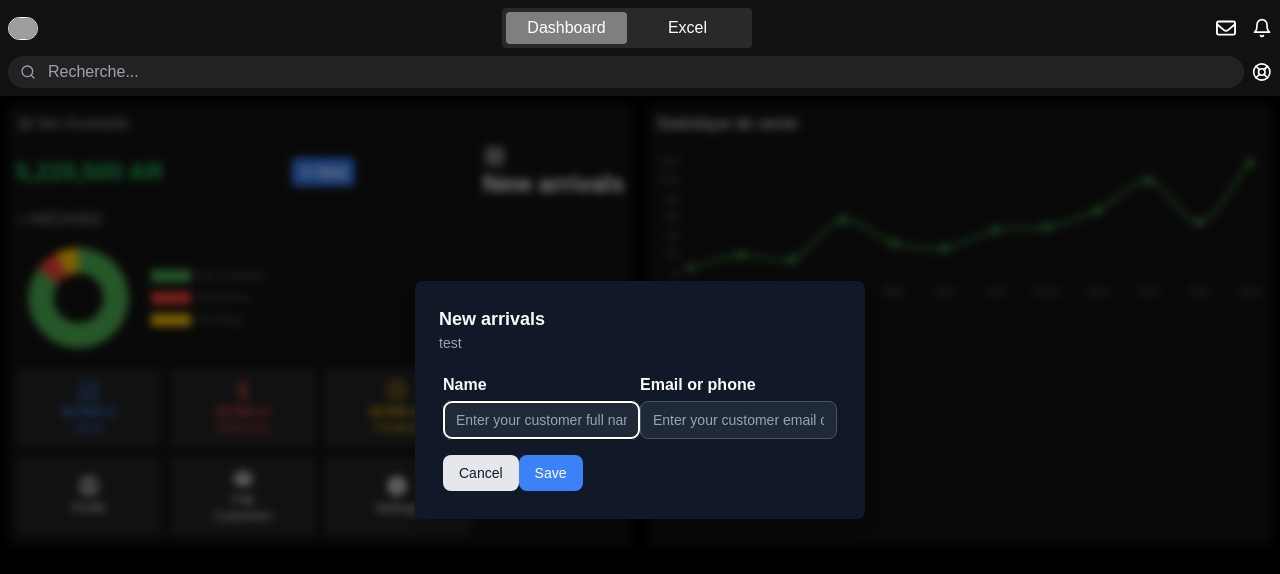
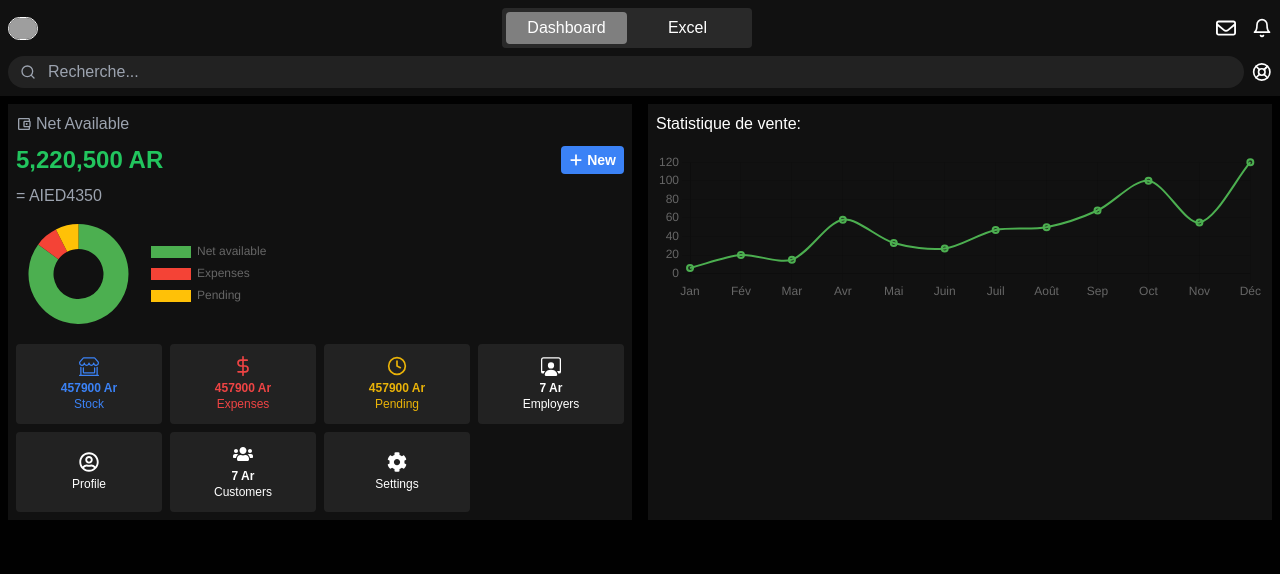
Before and after one commit to MorlonDev261/mga-follow-up, a Next.js app: page / in a window 1280 px wide. Shown: the top 574 px of the page. Built offline with nearby package versions, Linux system fonts and the light colour scheme; grey boxes are pictures that could not be loaded.

Commit message:
Update index.tsx

```diff
--- a/src/app/_components/Dashboard/index.tsx
+++ b/src/app/_components/Dashboard/index.tsx
@@ -81,18 +81,22 @@ export default function Dashboard() {
                     title="Insersion"
                   >
                     <DropdownMenuItem>
-                      <AiOutlineProduct /> New arrivals
-                    </DropdownMenuItem>
-                    <DropdownMenuItem><ImUserPlus />&nbsp;New customer</DropdownMenuItem>
-                    <DropdownMenuItem><FaClipboardUser />&nbsp;New employer</DropdownMenuItem>
-                  </Dropdown>
-                  <DialogPopup
-                        label={<button><AiOutlineProduct /> New arrivals</button>}
-                        title="New arrivals"
-                        desc="test"
-                      >
+                      <DialogPopup label={<button><AiOutlineProduct /> New arrivals</button>} title="Insertion new arrivals"  desc="Fill in the details to add a new product.">
                         {(setOpen) => <UserForm type="customer" status="post" setOpen={setOpen} />}
                       </DialogPopup>
+                    </DropdownMenuItem>
+                    <DropdownMenuItem>
+                      <DialogPopup label={<button><AiOutlineProduct /> New arrivals</button>} title="Insertion new arrivals"  desc="Fill in the details to add a new product.">
+                        {(setOpen) => <UserForm type="customer" status="post" setOpen={setOpen} />}
+                      </DialogPopup>
+                      <ImUserPlus />&nbsp;New customer
+                    </DropdownMenuItem>
+                    <DropdownMenuItem>
+                      <DialogPopup label={<button><FaClipboardUser />&nbsp;New employer</button>} title="Insertion new arrivals"  desc="Fill in the details to add a new product.">
+                        {(setOpen) => <UserForm type="customer" status="post" setOpen={setOpen} />}
+                      </DialogPopup>
+                    </DropdownMenuItem>
+                  </Dropdown>
                 </div>
                 <p className="text-gray-400">= AIED4350</p>
               </div>
```
